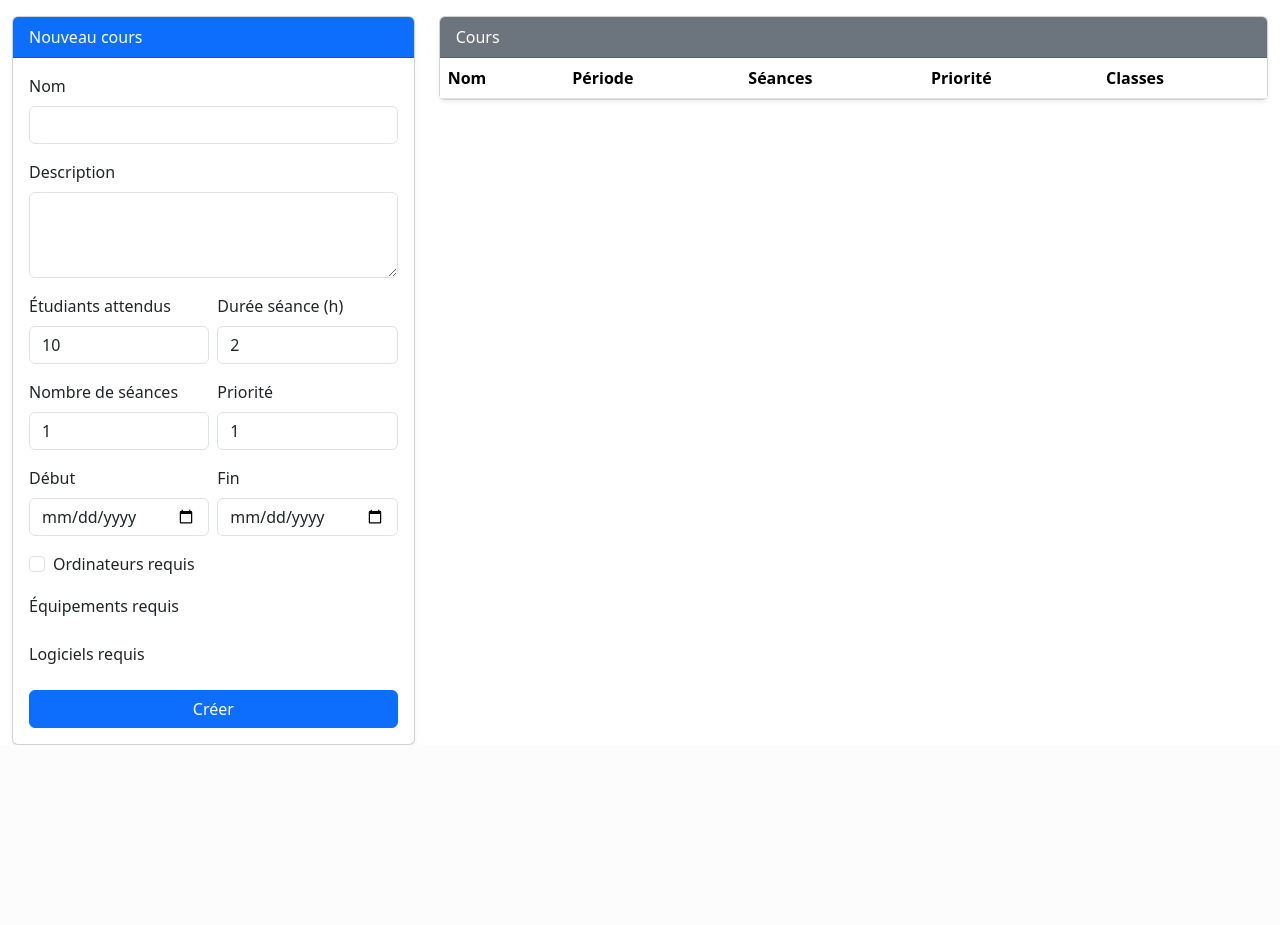
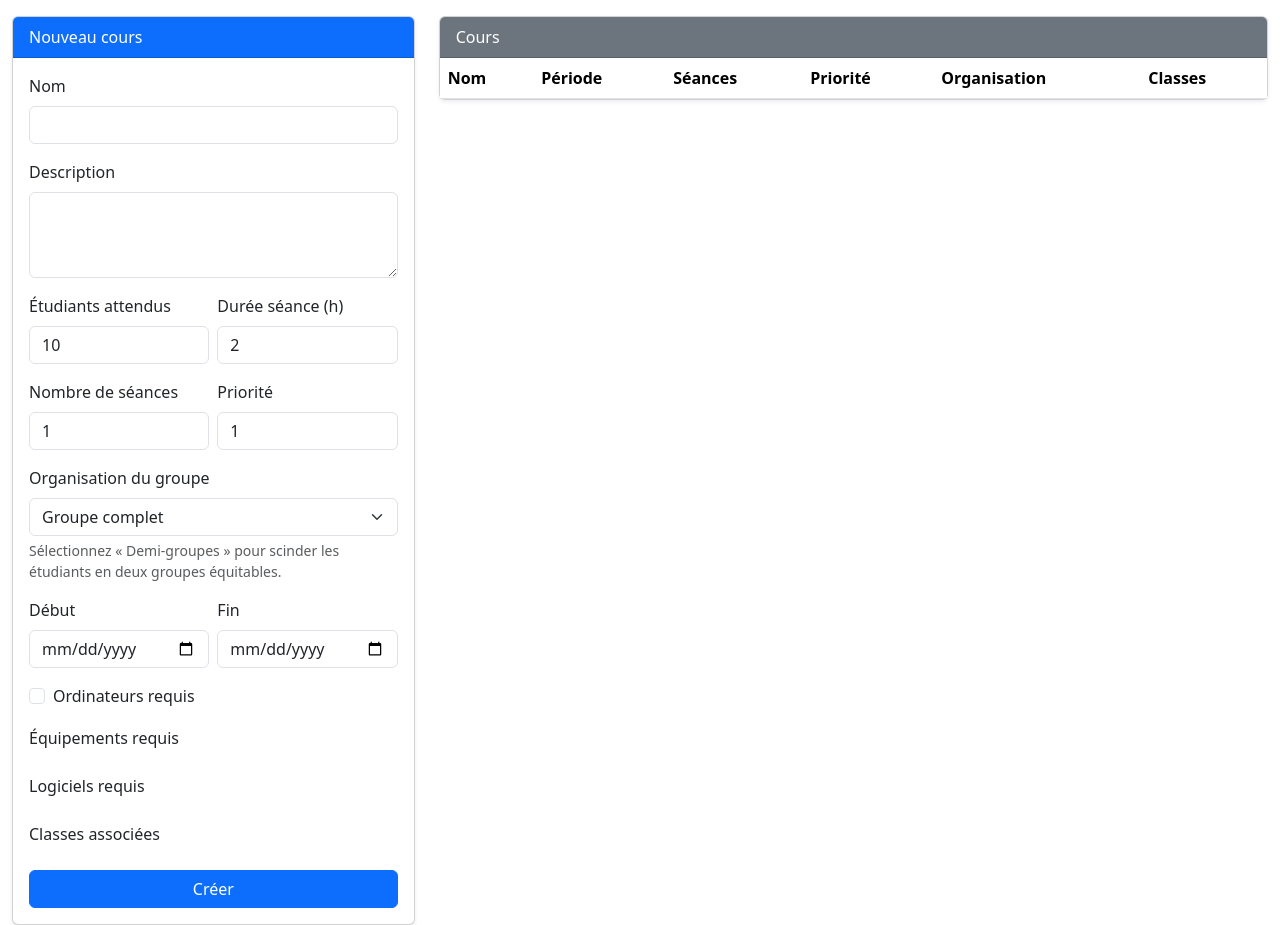
Before and after one commit to Dreathwings/Chronos, a Flask app: page /matiere in a window 1280 px wide. Shown: the part 56-981 px from the top of the page. Before the commit the page ends 801 px from the top, so only its background shows below. Run offline with Flask 3, Linux system fonts and the light colour scheme; lists and menus that the app fills with data are empty; some libraries are stand-ins or nearby versions.

Commit message:
Support des demi-groupes et association de classes aux cours

```diff
--- a/app/routes.py
+++ b/app/routes.py
@@ -113,6 +113,14 @@ def _parse_time_only(value: str | None) -> time | None:
         return datetime.strptime(value, "%H:%M").time()
     except ValueError:
         return None
+
+
+def _parse_group_count(value: str | None) -> int:
+    try:
+        parsed = int(value) if value is not None else 1
+    except (TypeError, ValueError):
+        return 1
+    return 2 if parsed >= 2 else 1
 
 
 def _teacher_unavailability_backgrounds(teacher: Teacher) -> list[dict[str, object]]:
@@ -231,6 +239,11 @@ def _validate_session_constraints(
         return "L'enseignant n'est pas disponible sur ce créneau."
     if _has_conflict(teacher.sessions, start_dt, end_dt, ignore_session_id=ignore_session_id):
         return "L'enseignant a déjà une séance sur ce créneau."
+    required_students = course.expected_students_for(class_group)
+    if room.capacity < required_students:
+        return "La capacité de la salle est insuffisante pour ce groupe."
+    if course.requires_computers and room.computers < required_students:
+        return "La salle ne dispose pas d'assez de postes informatiques pour ce groupe."
     if _has_conflict(room.sessions, start_dt, end_dt, ignore_session_id=ignore_session_id):
         return "La salle est déjà réservée sur ce créneau."
     if not class_group.is_available_during(start_dt, end_dt, ignore_session_id=ignore_session_id):
@@ -590,6 +603,7 @@ def room_detail(room_id: int):
 def courses_list():
     equipments = Equipment.query.order_by(Equipment.name).all()
     softwares = Software.query.order_by(Software.name).all()
+    class_groups = ClassGroup.query.order_by(ClassGroup.name).all()
 
     if request.method == "POST":
         form_name = request.form.get("form")
@@ -604,6 +618,7 @@ def courses_list():
                 end_date=_parse_date(request.form.get("end_date")),
                 priority=int(request.form.get("priority", 1)),
                 requires_computers=bool(request.form.get("requires_computers")),
+                group_count=_parse_group_count(request.form.get("group_count")),
             )
             course.equipments = [
                 equipment
@@ -614,6 +629,12 @@ def courses_list():
                 software
                 for software in (Software.query.get(int(sid)) for sid in request.form.getlist("softwares"))
                 if software is not None
+            ]
+            class_ids = {int(cid) for cid in request.form.getlist("classes")}
+            course.classes = [
+                class_group
+                for class_group in (ClassGroup.query.get(cid) for cid in class_ids)
+                if class_group is not None
             ]
             db.session.add(course)
             try:
@@ -630,6 +651,7 @@ def courses_list():
         courses=courses,
         equipments=equipments,
         softwares=softwares,
+        class_groups=class_groups,
     )
 
 
@@ -653,6 +675,7 @@ def course_detail(course_id: int):
             course.end_date = _parse_date(request.form.get("end_date"))
             course.priority = int(request.form.get("priority", course.priority))
             course.requires_computers = bool(request.form.get("requires_computers"))
+            course.group_count = _parse_group_count(request.form.get("group_count"))
             course.equipments = [
                 equipment
                 for equipment in (Equipment.query.get(int(eid)) for eid in request.form.getlist("equipments"))
--- a/app/seed.py
+++ b/app/seed.py
@@ -29,6 +29,7 @@ def seed_data() -> None:
         end_date=today + timedelta(days=10),
         priority=1,
         requires_computers=True,
+        group_count=1,
     )
 
     teacher = Teacher(
--- a/app/templates/base.html
+++ b/app/templates/base.html
@@ -4,6 +4,7 @@
     <meta charset="utf-8">
     <meta name="viewport" content="width=device-width, initial-scale=1">
     <title>{% block title %}Chronos{% endblock %}</title>
+    <link rel="icon" type="image/x-icon" href="{{ url_for('static', filename='favicon.ico') }}">
     <link
       rel="stylesheet"
       href="https://cdn.jsdelivr.net/npm/bootstrap@5.3.3/dist/css/bootstrap.min.css"
--- a/app/templates/courses/list.html
+++ b/app/templates/courses/list.html
@@ -37,6 +37,14 @@
               <input type="number" class="form-control" name="priority" value="1" min="1">
             </div>
           </div>
+          <div>
+            <label class="form-label">Organisation du groupe</label>
+            <select class="form-select" name="group_count">
+              <option value="1" selected>Groupe complet</option>
+              <option value="2">Demi-groupes (2)</option>
+            </select>
+            <div class="form-text">Sélectionnez « Demi-groupes » pour scinder les étudiants en deux groupes équitables.</div>
+          </div>
           <div class="row g-2">
             <div class="col">
               <label class="form-label">Début</label>
@@ -69,6 +77,15 @@
             </div>
             {% endfor %}
           </div>
+          <div>
+            <label class="form-label">Classes associées</label>
+            {% for class_group in class_groups %}
+            <div class="form-check">
+              <input class="form-check-input" type="checkbox" name="classes" value="{{ class_group.id }}" id="new-class-{{ class_group.id }}">
+              <label class="form-check-label" for="new-class-{{ class_group.id }}">{{ class_group.name }}</label>
+            </div>
+            {% endfor %}
+          </div>
           <button type="submit" class="btn btn-primary">Créer</button>
         </form>
       </div>
@@ -85,6 +102,7 @@
               <th>Période</th>
               <th>Séances</th>
               <th>Priorité</th>
+              <th>Organisation</th>
               <th>Classes</th>
             </tr>
           </thead>
@@ -95,6 +113,7 @@
               <td>{{ course.start_date or '—' }} → {{ course.end_date or '—' }}</td>
               <td>{{ course.sessions|length }}/{{ course.sessions_required }}</td>
               <td>{{ course.priority }}</td>
+              <td>{{ 'Demi-groupes' if course.group_count == 2 else 'Groupe complet' }}</td>
               <td>{{ course.classes | map(attribute='name') | join(', ') or '—' }}</td>
             </tr>
             {% endfor %}
```
Also changed, not shown: app/models.py (+17 -0 lines), app/scheduler.py (+10 -4 lines), app/templates/courses/detail.html (+8 -0 lines).
